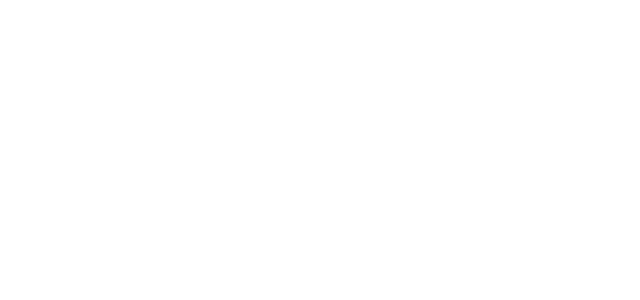
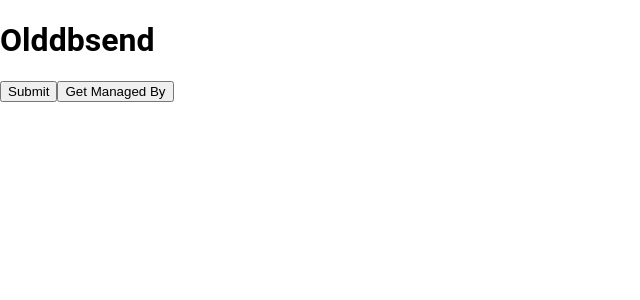
Before and after one commit to SundarapandiT/ISnFtLern, a React (Vite) app in the folder sfl-hub-frontend/: page /olddbsend in a window 1280 px wide. Before the commit this address had no page. Shown: the top 300 px of the page, without its empty margins (0-640 px from the left). Built offline with nearby package versions, Linux system fonts and the light colour scheme.

Commit message:
update reg,reset,confirm

```diff
--- a/sfl-hub-frontend/src/App.jsx
+++ b/sfl-hub-frontend/src/App.jsx
@@ -7,6 +7,7 @@ import LoginPage from "./views/pages/LoginPage";
 import ForgotPassword from "./views/pages/ForgetPage";
 import ScheduleShipment from "./views/pages/scheduleshipment/Scheduleshipment";
 import ResetPassword from "./views/pages/ResetPassword";
+import Olddbsend from "./views/pages/Olddbsend";
 // import Cookies from "js-cookie";
 import "./App.css";
 import "./index.css";
@@ -33,6 +34,8 @@ function App() {
         <Route path="/auth/forgotpassword-page" element={<ForgotPassword />} />
         <Route path="/auth/ResetPassword" element={<ResetPassword />} />
         {/* <Route path="/scheduleconfirmation" element={<ScheduleConfirmation />} /> */}
+        <Route path="/olddbsend" element={<Olddbsend />} />
+        {/*  Public route (accessible to everyone) */}
 
         {/*  Protected route (only accessible if user exists) */}
         <Route
--- a/sfl-hub-frontend/src/index.css
+++ b/sfl-hub-frontend/src/index.css
@@ -276,13 +276,12 @@ body {
 .sc-shipment-outer {
   width: 100%;
   margin-top: 20px;
-  background: #fff;
-  border-radius: 10px;
-  box-shadow: 0 0 20px 0 rgba(0, 0, 0, 0.1);
+  background:none;
+  /* border-radius: 10px; */
+  /* box-shadow: 0 0 20px 0 rgba(0, 0, 0, 0.1); */
   font-weight: 400;
   max-width: 1200px; /* Set a maximum width to prevent stretching */
   margin-left: 20px; /* Center the container */
-  margin-right: auto; /* Center the container */
   padding: 0 20px; /* Add some padding for smaller screens */
 }
 
@@ -290,7 +289,7 @@ body {
   width: 100%;
   padding: 50px 20px 40px;
   text-align: center;
-  background: #f5f5f5;
+  background: #EEEEEE;
   border-radius: 20px 20px 0 0;
 }
 
@@ -337,7 +336,7 @@ body {
 
 .scs-content {
   padding: 30px;
-  background: #e7e6e6;
+  background: #EEEEEE;
   text-align:left;
 }
 
--- a/sfl-hub-frontend/src/views/MobileInput.jsx
+++ b/sfl-hub-frontend/src/views/MobileInput.jsx
@@ -7,7 +7,7 @@ import "react-phone-input-2/lib/material.css";
 const MobileInput = ({ registerDetails, handleChange, handleRegister, handleBlur, setState, state }) => {
   return (
     <PhoneInput
-      country={"in"}
+      country={"us"}
       enableSearch={true}
       value={registerDetails.mobile}
       onChange={(value, countryData) => {
--- /dev/null
+++ b/sfl-hub-frontend/src/views/pages/Olddbsend.jsx
@@ -0,0 +1,196 @@
+import React from 'react'
+import axios from "axios";
+import { toast } from "react-hot-toast";
+
+const Olddbsend = () => {
+
+    const handleSubmit = async () => {
+        // loading
+         const loadingToast = toast.loading("Sending...");
+      try {
+        const payload = {
+          UserID: 31979,
+          ipAddress: "",
+          TrackingNumber: null,
+          shipments: {
+            tracking_number: "",
+            shipment_type: "Air",
+            location_type: "Residential",
+            is_pickup: false,
+            pickup_date: "2025-04-16 17:04:18",
+            package_type: "Package",
+            total_packages: 1,
+            is_pay_online: 0,
+            is_pay_bank: 0,
+            promo_code: "",
+            is_agree: "",
+            total_weight: 10,
+            total_chargable_weight: 10,
+            total_insured_value: 0,
+            duties_paid_by: "Recipient",
+            total_declared_value: 0,
+            userName: "TestAnshul1@",
+            ServiceName: "",
+            SubServiceName: "",
+            managed_by: 5327,
+            ShippingID: null,
+            InvoiceDueDate: null
+          },
+          MovingBackToIndia: false,
+          from_address: {
+            AddressID: null,
+            country_id: 202,
+            country_name: "United States",
+            fromCountryCode: "US",
+            company_name: "",
+            contact_name: "tesSender",
+            address_1: "test",
+            address_2: "test",
+            address_3: "",
+            MovingBack: false,
+            OriginalPassportAvailable: false,
+            EligibleForTR: false,
+            city_id: 1,
+            city_name: "Irving",
+            fedex_city: "",
+            state_id: 1,
+            state_name: "Texas",
+            zip_code: "75063",
+            phone1: "12345678900",
+            phone2: "",
+            email: "test@gmail.com"
+          },
+          to_address: {
+            AddressID: null,
+            country_id: 89,
+            country_name: "India",
+            toCountryCode: "IN",
+            company_name: "",
+            contact_name: "test receipent",
+            address_1: "wertyui",
+            address_2: "",
+            address_3: "",
+            city_id: 2,
+            city_name: "Ahmedabad",
+            fedex_city: "",
+            state_id: 1,
+            state_name: "Gujarat",
+            zip_code: "380001",
+            phone1: "1234567890",
+            phone2: "",
+            email: ""
+          },
+          packages: [
+            {
+              shipments_tracking_number: "",
+              PackageNumber: 1,
+              weight: "10",
+              unit_of_weight: "LBS",
+              length: "1",
+              width: "1",
+              height: "1",
+              TV: false,
+              Crating: false,
+              Repack: false,
+              Stretch: false,
+              chargable_weight: 10,
+              insured_value: 0
+            }
+          ],
+          commercial: [
+            {
+              shipments_tracking_number: "",
+              package_number: 1,
+              content_description: "Tshit",
+              quantity: "1",
+              value_per_qty: "1.00",
+              total_value: "1.00",
+              CommercialInvoiceID: null
+            }
+          ],
+          invoiceData: [],
+          TotalCommercialvalue: "1.00",
+          TotalWeight: 10
+        };
+
+        const response = await axios.post(
+          "https://hubapi.sflworldwide.com/scheduleshipment/addshipments",
+          payload,
+          {
+            withCredentials: true,
+            credentials: 'include',
+            headers: {
+              "Content-Type": "application/json",
+            },
+          }
+        );
+
+
+        if (response.status === 200 && response.data.success) {
+            toast.dismiss(loadingToast);
+            toast.success("Shipment added successfully", {
+                position: "top-right",
+                autoClose: 3000,
+            });
+          console.log("Shipment added successfully:", response.data);
+        } else {
+          console.warn("Something went wrong:", response.data);
+            toast.dismiss(loadingToast);
+            toast.error("Something went wrong", {
+                position: "top-right",
+                autoClose: 3000,
+            });
+        }
+      } catch (error) {
+        console.error("Error adding shipment:", error);
+        toast.dismiss(loadingToast);
+        toast.error("Error adding shipment", {
+            position: "top-right",
+            autoClose: 3000,
+        });
+      }
+    };
+
+    const getManagedBy = async () => {
+        // loading
+         const loadingToast = toast.loading("Sending...");
+        try {
+          const response = await axios.post("https://hubapi.sflworldwide.com/scheduleshipment/getManagedByPhoneOREmailShipment", {
+            FromEmail: "test@gmail.com",
+            FromPhone1: "7412589630",
+            FromPhone2: "",
+            ToEmail: "",
+            ToPhone1: "8660330457",
+            ToPhone2: "recipientPhone2",
+          });
+
+          const managedBy = response.data?.data?.[0]?.ManagedBy || "";
+            toast.dismiss(loadingToast);
+            toast.success("ManagedBy fetched successfully", {
+                position: "top-right",
+                autoClose: 3000,
+            });
+          console.log("ManagedBy:", managedBy);
+
+        } catch (error) {
+          console.error("Failed to fetch ManagedBy", error);
+            toast.dismiss(loadingToast);
+            toast.error("Failed to fetch ManagedBy", {
+                position: "top-right",
+                autoClose: 3000,
+            });
+        }
+      };
+
+
+  return (
+    <div>
+        <h1>Olddbsend</h1>
+        <button onClick={handleSubmit}>Submit</button>
+        <button onClick={getManagedBy}>Get Managed By</button>
+    </div>
+
+  )
+}
+
+export default Olddbsend
--- a/sfl-hub-frontend/src/views/pages/scheduleshipment/Scheduleshipment.jsx
+++ b/sfl-hub-frontend/src/views/pages/scheduleshipment/Scheduleshipment.jsx
@@ -332,6 +332,7 @@ const Schedule = () => {
       !location.pathname.endsWith("/ShipmentList")
     ) {
       navigate("/admin/ShipmentList", { replace: true });
+
     }
     else if (activeModule === "Schedule Shipment") {
       if (activeTab === "schedule-pickup") {
@@ -834,6 +835,8 @@ const Schedule = () => {
     setActiveModule(module);
     if (module === "Schedule Shipment") {
       setConfirmation(false);
+      //refresh page
+      // window.location.reload();
       setActiveTab("schedule-pickup");
       setCompletedTabs({
         "schedule-pickup": false,
@@ -842,7 +845,9 @@ const Schedule = () => {
         package: shipmentType !== "Ocean",
         payment: false,
       });
+
     } else if (module === "My Shipment") {
+      setEdit(false)
       setActiveTab("my-shipment");
     }
     setDrawerOpen(false);
```
Also changed, not shown: sfl-hub-frontend/src/views/pages/RegisterPage.jsx (+33 -12 lines), sfl-hub-frontend/src/views/pages/ResetPassword.jsx (+18 -9 lines).
